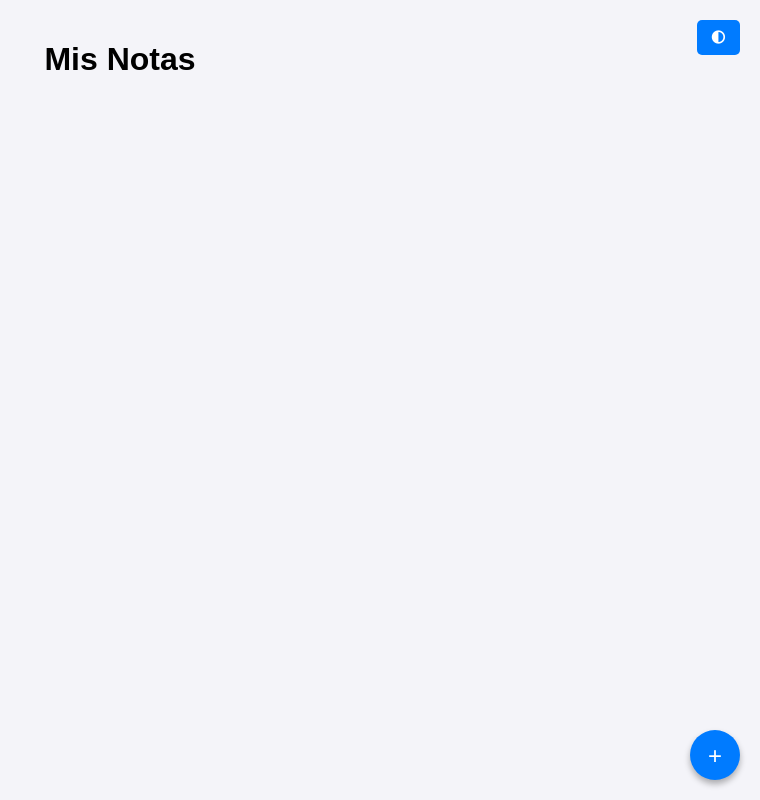
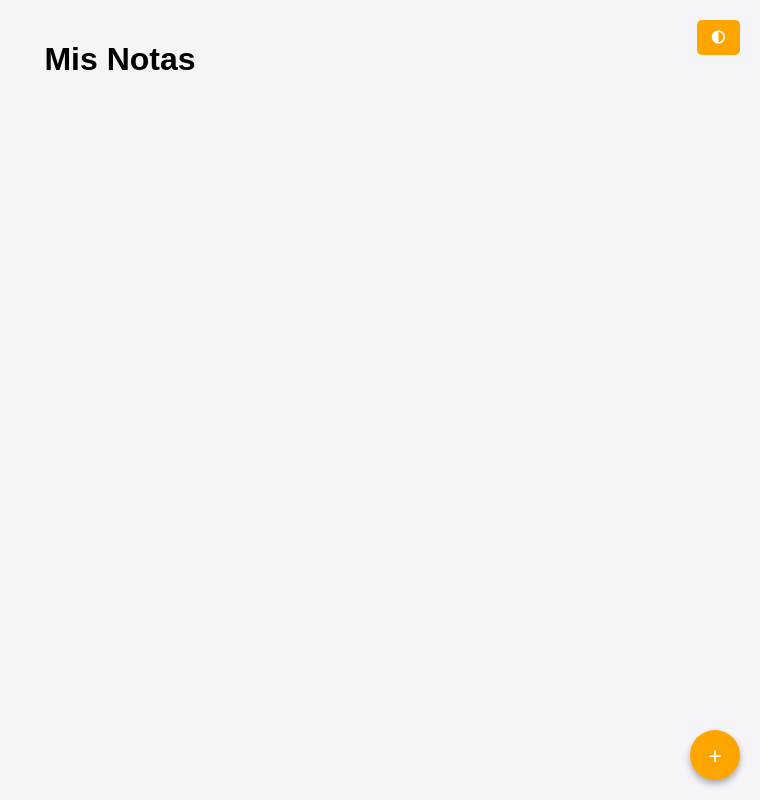
Before and after one commit to Orlando43claro/block-de-nota, a plain HTML site: page index.html in a window 1280 px wide. Shown: the whole page, without its empty margins (520-1280 px from the left). Drawn offline with Linux system fonts and the light colour scheme.

Commit message:
styles.css

```diff
--- a/styles.css
+++ b/styles.css
@@ -62,7 +62,7 @@ body.dark-mode ul#listaNotas li a {
     width: 50px;
     height: 50px;
     border-radius: 50%;
-    background-color: #007bff;
+    background-color: #FFA500;
     color: white;
     font-size: 24px;
     text-align: center;
@@ -130,7 +130,7 @@ body.dark-mode ul#listaNotas li a {
     border: none;
     border-radius: 4px;
     cursor: pointer;
-    background-color: #007bff;
+    background-color: #FFA500;
     color: white;
     display: flex;
     align-items: center;
@@ -155,7 +155,7 @@ body.dark-mode ul#listaNotas li a {
     position: fixed;
     top: 20px;
     right: 20px;
-    background-color: #007bff;
+    background-color: #FFA500;
     color: white;
     border: none;
     padding: 10px 15px;
```
